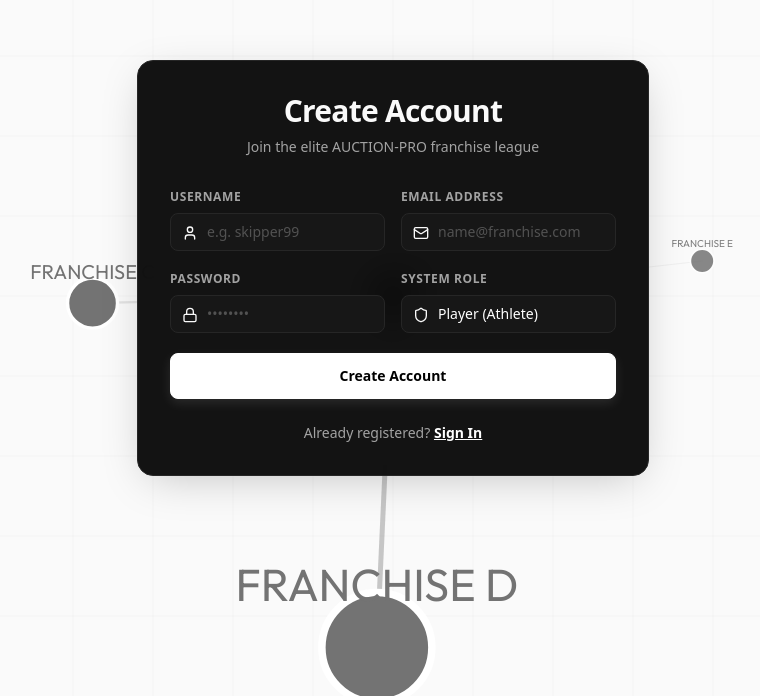
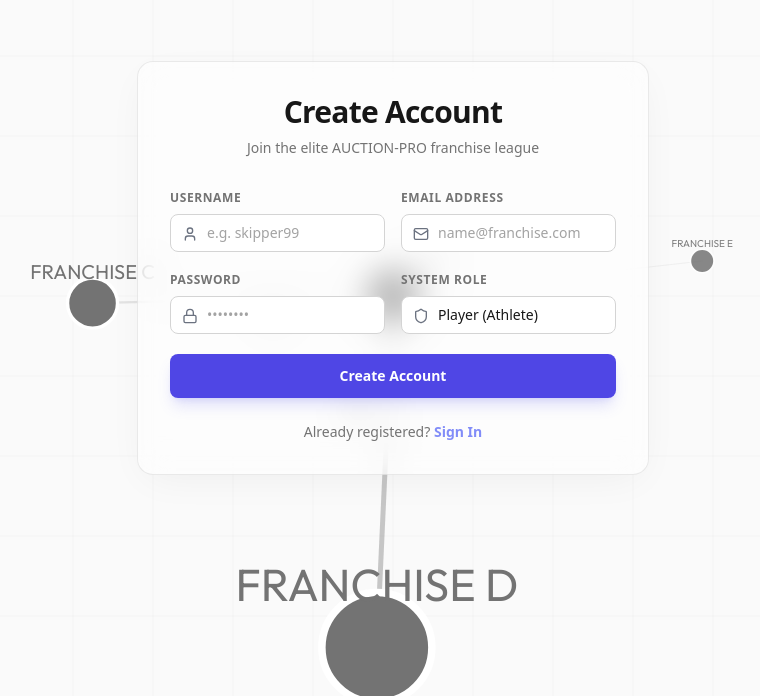
Before and after one commit to yogeshswami0/Auction, a React (Vite) app in the folder frontend/: page /register in a window 1280 px wide. Shown: the part 104-800 px from the top of the page, without its empty margins (247-1007 px from the left). Built offline with nearby package versions, Linux system fonts and the light colour scheme.

Commit message:
style: set cards and navigation bar to light glassmorphism style, with dark text and inputs

```diff
--- a/frontend/src/index.css
+++ b/frontend/src/index.css
@@ -5,27 +5,27 @@
 @layer base {
   body {
     background-color: #fafafa;
-    color: #0a0a0a;
+    color: #171717;
     font-family: 'Inter', 'Outfit', sans-serif;
   }
 }
 
 @layer utilities {
-  /* Premium Glassmorphism - High-Contrast Dark Card on Light Screen Background */
+  /* Premium Glassmorphism - Light Card on Light Screen Background */
   .glass-card {
-    background: rgba(10, 10, 10, 0.96) !important;
+    background: rgba(255, 255, 255, 0.55) !important;
     backdrop-filter: blur(16px);
     -webkit-backdrop-filter: blur(16px);
-    border: 1px solid #262626 !important;
-    box-shadow: 0 10px 45px -12px rgba(0, 0, 0, 0.25) !important;
+    border: 1px solid rgba(0, 0, 0, 0.08) !important;
+    box-shadow: 0 10px 40px -10px rgba(0, 0, 0, 0.06) !important;
   }
 
   .glass-nav {
-    background: rgba(10, 10, 10, 0.98) !important;
+    background: rgba(255, 255, 255, 0.70) !important;
     backdrop-filter: blur(20px);
     -webkit-backdrop-filter: blur(20px);
-    border-bottom: 1px solid #262626 !important;
-    box-shadow: 0 4px 30px rgba(0, 0, 0, 0.15) !important;
+    border-bottom: 1px solid rgba(0, 0, 0, 0.08) !important;
+    box-shadow: 0 4px 30px rgba(0, 0, 0, 0.02) !important;
   }
 
   /* Micro-animations */
@@ -35,8 +35,8 @@
 
   .hover-glow:hover {
     transform: translateY(-2px);
-    box-shadow: 0 0 20px rgba(255, 255, 255, 0.08) !important;
-    border-color: #525252 !important;
+    box-shadow: 0 0 20px rgba(0, 0, 0, 0.05) !important;
+    border-color: rgba(0, 0, 0, 0.1) !important;
   }
 
   /* Dynamic 3D Perspective and Transitions */
@@ -160,90 +160,98 @@
   }
 }
 
-/* Custom styling overrides to apply the high-contrast monochrome design */
+/* Custom styling overrides to apply the light glass theme design */
 
-/* Ensure all text inside the dark glass cards and nav remains light */
+/* Ensure text inside the light glass cards and nav defaults to dark */
 .glass-card,
-.glass-card *,
-.glass-nav,
-.glass-nav * {
-  color: #fafafa;
+.glass-card p,
+.glass-card label,
+.glass-card span:not([class*="bg-"]):not(button *),
+.glass-card .text-white:not(button):not(button *) {
+  color: #171717 !important;
 }
 
-/* Subtitle and secondary texts in dark cards */
+/* Glass card header structures */
+.glass-card h1,
+.glass-card h2,
+.glass-card h3,
+.glass-card h4,
+.glass-card h5,
+.glass-card h6 {
+  color: #0a0a0a !important;
+}
+
+/* Subtitle and secondary texts in light cards */
 .glass-card .text-gray-400,
 .glass-card p.text-gray-400,
 .glass-card span.text-gray-400,
-.glass-card .text-gray-300,
+.glass-card .text-gray-300 {
+  color: #737373 !important;
+}
+
+/* Ensure active/inactive nav links styling on light navigation bar */
+.glass-nav a {
+  color: #525252 !important;
+}
+.glass-nav a:hover {
+  background-color: rgba(0, 0, 0, 0.04) !important;
+  color: #171717 !important;
+}
+.glass-nav a[class*="bg-indigo-500\/20"] {
+  background-color: rgba(99, 102, 241, 0.12) !important;
+  color: #4f46e5 !important;
+  border-color: rgba(99, 102, 241, 0.25) !important;
+}
+.glass-nav a[class*="bg-indigo-500\/20"] * {
+  color: #4f46e5 !important;
+}
+.glass-nav p,
+.glass-nav span {
+  color: #262626 !important;
+}
+.glass-nav .text-white {
+  color: #171717 !important;
+}
 .glass-nav .text-gray-400 {
+  color: #737373 !important;
+}
+
+/* Form input elements styling inside light cards */
+.glass-card input,
+.glass-card select,
+.glass-card textarea {
+  background-color: #ffffff !important;
+  border: 1px solid #d4d4d4 !important;
+  color: #171717 !important;
+}
+.glass-card input::placeholder,
+.glass-card textarea::placeholder {
   color: #a3a3a3 !important;
 }
 
-/* Nav links hover and active states inside dark nav */
-.glass-nav a {
-  color: #a3a3a3 !important;
-}
-.glass-nav a:hover {
-  background-color: rgba(255, 255, 255, 0.05) !important;
-  color: #ffffff !important;
-}
-.glass-nav a[class*="bg-indigo-500\/20"] {
-  background-color: rgba(255, 255, 255, 0.08) !important;
-  color: #ffffff !important;
-  border-color: rgba(255, 255, 255, 0.15) !important;
-}
-.glass-nav a[class*="bg-indigo-500\/20"] * {
+/* Ensure primary buttons remain styled with white text */
+button,
+button *,
+button.bg-indigo-600,
+button[class*="bg-indigo-600"],
+button[class*="bg-indigo-600"] * {
   color: #ffffff !important;
 }
 
-/* Form input elements styling inside dark cards */
-.glass-card input,
-.glass-card select,
-.glass-card textarea {
-  background-color: #171717 !important;
-  border: 1px solid #262626 !important;
+/* Ensure alert badges and status overlays remain readable */
+span[class*="bg-emerald-"],
+span[class*="bg-red-"],
+span[class*="bg-amber-"] {
   color: #ffffff !important;
 }
-.glass-card input::placeholder,
-.glass-card textarea::placeholder {
-  color: #525252 !important;
+
+/* Alert notifications and banners reset for light mode */
+div[class*="bg-red-500/10"],
+div[class*="bg-red-500\/10"] {
+  background-color: rgba(239, 68, 68, 0.08) !important;
+  border-color: rgba(239, 68, 68, 0.15) !important;
 }
-
-/* Primary buttons override (Solid white button with black text) */
-.glass-card button[type="submit"],
-.glass-card button.bg-indigo-600,
-.glass-card button[class*="bg-indigo-600"] {
-  background-color: #ffffff !important;
-  color: #000000 !important;
-  font-weight: 700 !important;
-  border: 1px solid #ffffff !important;
-  box-shadow: 0 4px 12px rgba(255, 255, 255, 0.1) !important;
+div[class*="bg-red-500/10"] *,
+div[class*="bg-red-500\/10"] * {
+  color: #ef4444 !important;
 }
-.glass-card button[type="submit"]:hover,
-.glass-card button.bg-indigo-600:hover,
-.glass-card button[class*="bg-indigo-600"]:hover {
-  background-color: #e5e5e5 !important;
-  border-color: #e5e5e5 !important;
-  transform: scale(1.02);
-}
-.glass-card button[type="submit"] *,
-.glass-card button.bg-indigo-600 *,
-.glass-card button[class*="bg-indigo-600"] * {
-  color: #000000 !important;
-}
-
-/* Secondary links in dark cards (e.g. Register Franchise) */
-.glass-card a[class*="text-indigo-400"],
-.glass-card a.text-indigo-400 {
-  color: #ffffff !important;
-  text-decoration: underline;
-}
-.glass-card a[class*="text-indigo-400"]:hover,
-.glass-card a.text-indigo-400:hover {
-  color: #e5e5e5 !important;
-}
-
-/* Budget numbers or special highlights */
-.glass-nav .text-emerald-400 {
-  color: #10b981 !important;
-}
```
